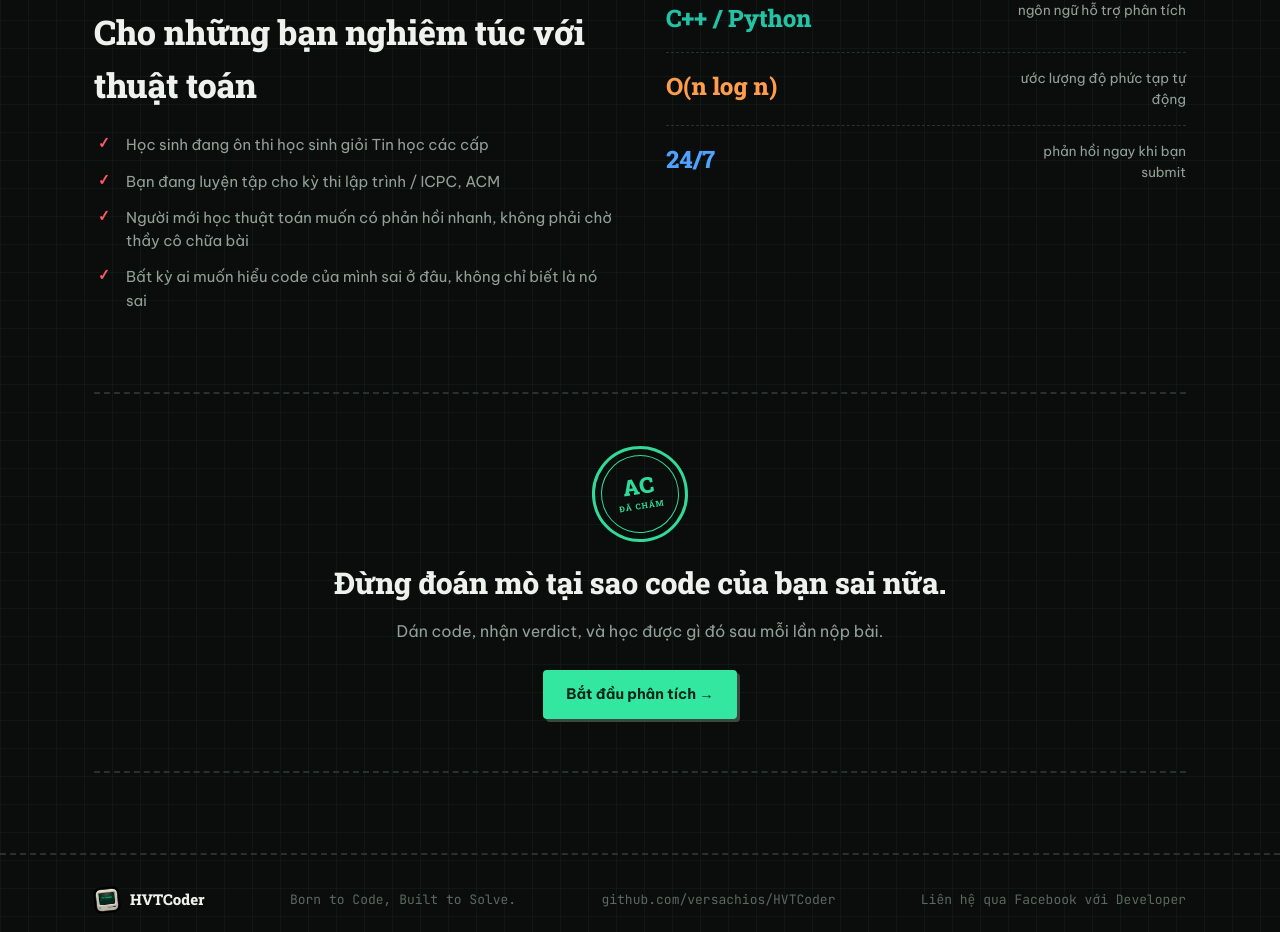
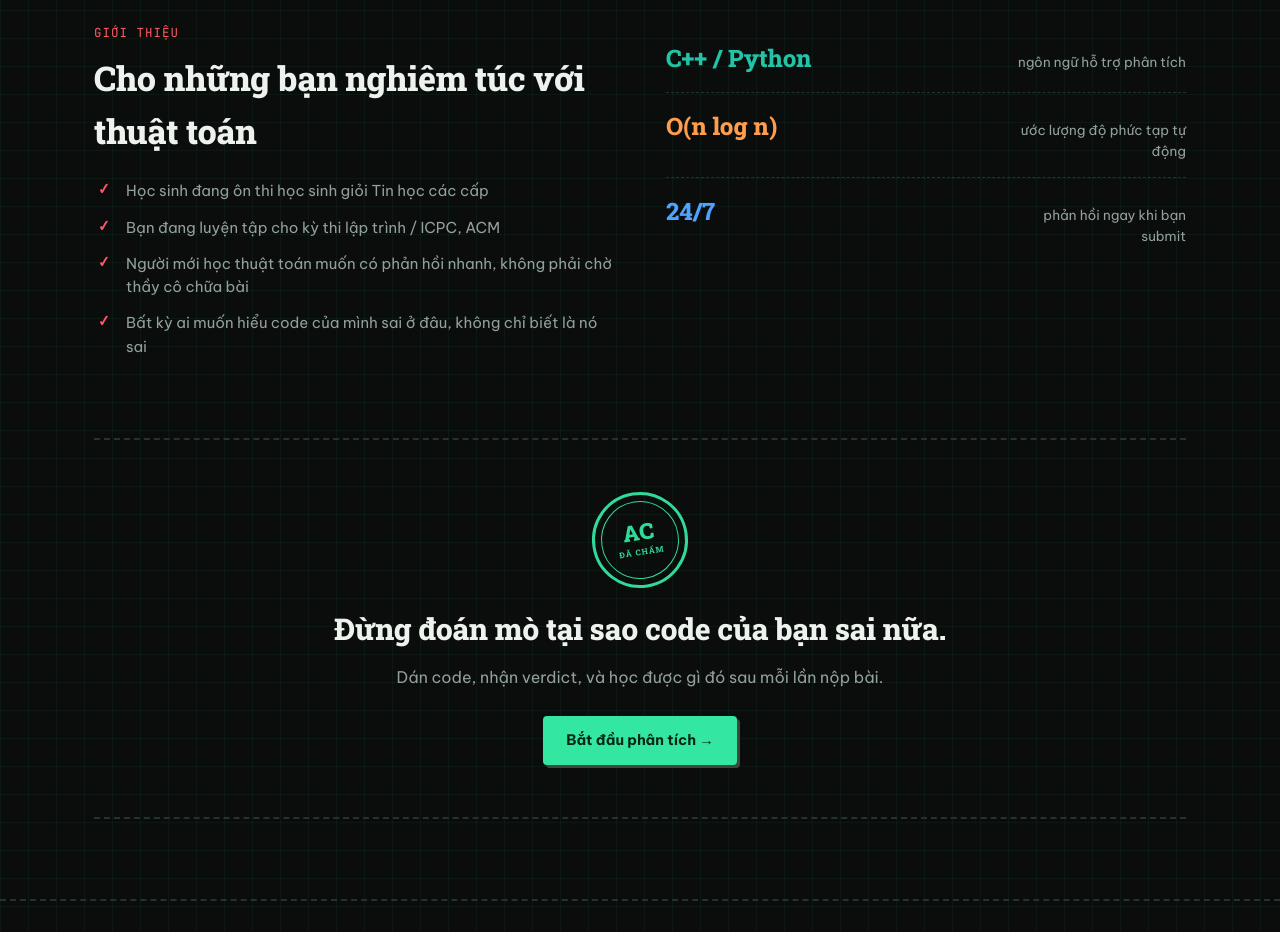
Before and after one commit to versachios/HVTCoder, a Next.js app: page / in a window 1280 px wide. Shown: the part 1404-2336 px from the top of the page. Built offline with nearby package versions, Linux system fonts and the light colour scheme.

Commit message:
UI/UX improved

```diff
--- a/src/app/globals.css
+++ b/src/app/globals.css
@@ -206,13 +206,17 @@ h2.h2{ font-size:clamp(25px,3.2vw,34px); }
 }
 
 /* ===== Audience / stats (flat rows, no boxed stat-card) ===== */
+/* Shared top rule lives on the section itself (not on .stat-card alone) so both
+   columns start flush below ONE line instead of two independently-placed rules
+   that never quite lined up with each other. */
+.section.aud-section{ border-top:2px dashed var(--rule); padding-top:44px; }
 .aud-grid{ display:grid; grid-template-columns:1fr 1fr; gap:52px; align-items:start; }
 @media (max-width:860px){ .aud-grid{ grid-template-columns:1fr; } }
 .aud-list{ list-style:none; margin:22px 0 0; padding:0; display:flex; flex-direction:column; gap:13px; }
 .aud-list li{ display:flex; gap:12px; align-items:flex-start; color:var(--ink-soft); font-size:15px; }
 .aud-list .mark{ flex:none; width:20px; height:20px; margin-top:1px; color:var(--stamp-red); display:flex; align-items:center; justify-content:center; font-family:'JetBrains Mono',monospace; font-size:15px; font-weight:800; transform:rotate(-6deg); }
-.stat-card{ border-top:2px dashed var(--rule); padding-top:6px; }
-.stat-row{ display:flex; justify-content:space-between; padding:15px 0; border-bottom:1.5px dashed var(--rule); }
+.stat-card{ padding-top:2px; }
+.stat-row{ display:flex; justify-content:space-between; align-items:baseline; padding:15px 0; border-bottom:1.5px dashed var(--rule); }
 .stat-row:last-child{ border-bottom:none; }
 .stat-row .num{ font-family:'Roboto Slab',serif; font-weight:800; font-size:24px; }
 .stat-row .lbl{ color:var(--ink-soft); font-size:13.5px; max-width:20ch; text-align:right; }
@@ -227,6 +231,9 @@ h2.h2{ font-size:clamp(25px,3.2vw,34px); }
 footer{ border-top:2px dashed var(--rule); padding:32px 0; }
 footer .row{ display:flex; justify-content:space-between; align-items:center; flex-wrap:wrap; gap:14px; }
 footer .tag{ color:var(--ink-dim); font-size:13px; font-family:'JetBrains Mono',monospace; }
+.footer-icons{ display:flex; align-items:center; gap:16px; }
+.footer-icon-link{ display:flex; color:var(--ink-dim); transition:color .15s ease; }
+.footer-icon-link:hover{ color:var(--ink); }
 
 /* ===== Review page (flat two-column split, no boxed panels) ===== */
 .review-wrap{ padding:56px 24px 96px; }
--- a/src/app/page.tsx
+++ b/src/app/page.tsx
@@ -112,7 +112,7 @@ export default function Home() {
         </div>
       </section>
 
-      <section className="section" style={{ paddingTop: 0 }}>
+      <section className="section aud-section">
         <div className="wrap aud-grid">
           <div>
             <span className="kicker">Giới thiệu</span>
@@ -145,8 +145,32 @@ export default function Home() {
         <div className="wrap row">
           <div className="brand" style={{ fontSize: 15 }}><span className="dot"></span> HVTCoder</div>
           <span className="tag">Born to Code, Built to Solve.</span>
-          <a className="tag" href="https://github.com/versachios/HVTCoder" target="_blank" rel="noopener noreferrer">github.com/versachios/HVTCoder</a>
-          <a className="tag" href="https://facebook.com/versachios/" target="_blank" rel="noopener noreferrer">Liên hệ qua Facebook với Developer </a>
+          <div className="footer-icons">
+            <a
+              className="footer-icon-link"
+              href="https://github.com/versachios/HVTCoder"
+              target="_blank"
+              rel="noopener noreferrer"
+              aria-label="GitHub"
+              title="GitHub"
+            >
+              <svg width="18" height="18" viewBox="0 0 24 24" fill="currentColor" aria-hidden="true">
+                <path d="M12 .5C5.73.5.75 5.48.75 11.75c0 5.02 3.26 9.28 7.78 10.78.57.1.78-.25.78-.55 0-.27-.01-1-.02-1.96-3.16.69-3.83-1.52-3.83-1.52-.52-1.31-1.26-1.66-1.26-1.66-1.03-.7.08-.69.08-.69 1.14.08 1.74 1.17 1.74 1.17 1.01 1.73 2.65 1.23 3.3.94.1-.73.4-1.23.72-1.51-2.52-.29-5.17-1.26-5.17-5.6 0-1.24.44-2.25 1.17-3.04-.12-.29-.51-1.45.11-3.02 0 0 .96-.31 3.14 1.16a10.9 10.9 0 0 1 5.72 0c2.18-1.47 3.13-1.16 3.13-1.16.63 1.57.24 2.73.12 3.02.73.79 1.17 1.8 1.17 3.04 0 4.35-2.66 5.31-5.19 5.59.41.35.77 1.04.77 2.11 0 1.52-.01 2.75-.01 3.12 0 .3.2.66.79.55A11.26 11.26 0 0 0 23.25 11.75C23.25 5.48 18.27.5 12 .5Z"/>
+              </svg>
+            </a>
+            <a
+              className="footer-icon-link"
+              href="https://facebook.com/versachios/"
+              target="_blank"
+              rel="noopener noreferrer"
+              aria-label="Facebook"
+              title="Facebook"
+            >
+              <svg width="18" height="18" viewBox="0 0 24 24" fill="currentColor" aria-hidden="true">
+                <path d="M22 12.06C22 6.5 17.52 2 12 2S2 6.5 2 12.06c0 5 3.66 9.15 8.44 9.94v-7.03H7.9v-2.91h2.54V9.85c0-2.51 1.49-3.9 3.77-3.9 1.09 0 2.24.2 2.24.2v2.46h-1.26c-1.24 0-1.63.77-1.63 1.56v1.87h2.78l-.44 2.91h-2.34V22c4.78-.79 8.44-4.94 8.44-9.94Z"/>
+              </svg>
+            </a>
+          </div>
         </div>
       </footer>
 
```
Also changed, not shown: src/app/layout.tsx (line endings or trailing spaces).
